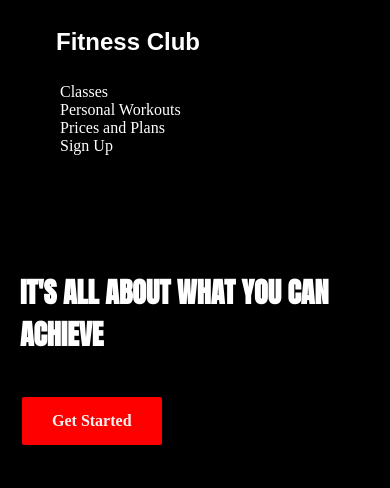
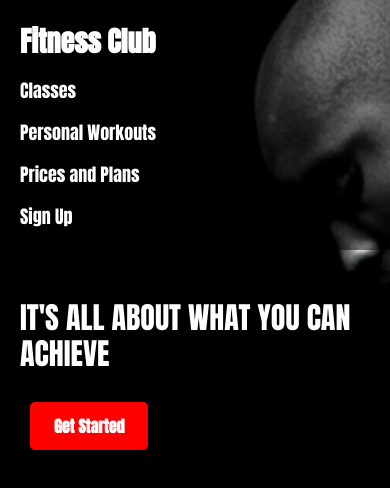
Before and after one commit to HasanAsif64/Gym-Site, a plain HTML site: page index.html in a window 390 px wide. Drawn offline with Linux system fonts and the light colour scheme.

Commit message:
Update index.html

```diff
--- a/index.html
+++ b/index.html
@@ -1,56 +1,50 @@
 <!DOCTYPE html>
 <html lang="en">
 <head>
-  <meta charset="UTF-8">
-  <meta name="viewport" content="width=device-width, initial-scale=1.0">
+  <meta charset="UTF-8" />
+  <meta name="viewport" content="width=device-width, initial-scale=1.0"/>
   <title>Fitness Club Home</title>
   <link href="https://fonts.googleapis.com/css2?family=Anton&display=swap" rel="stylesheet">
   <style>
     html, body {
-      background: url('img/image.jpg');
-      height: 100%;
-      background-size: cover;
-      background-repeat: no-repeat;
       margin: 0;
       padding: 0;
+      height: 100%;
+      background: url('/img/image.jpg') no-repeat center center fixed;
+      background-size: cover;
+      font-family: 'Anton', sans-serif;
     }
 
     .navbar {
-      width: auto;
-      background-color: transparent;
       display: flex;
-      justify-content: left;
-      margin-bottom: 300px;
+      justify-content: space-between;
+      align-items: center;
+      padding: 20px 30px;
+      background-color: rgba(0, 0, 0, 0.5); /* optional for better readability */
     }
 
-    #brandname {
-      border: none;
-      background-color: transparent;
+    #brandname h2 {
+      margin: 0;
     }
 
     #brandname a {
       text-decoration: none;
       color: white;
-      font-weight: bold;
-      font-size: larger;
-      margin-left: 30px;
+      font-size: 28px;
     }
 
     #list {
-      color: white;
+      list-style: none;
       display: flex;
-      float: left;
-      list-style: none;
-      flex-direction: row;
-      margin-top: 21px;
-      margin-left: 40px;
+      padding: 0;
+      margin: 0;
+      gap: 30px;
     }
 
     #list a {
       text-decoration: none;
-      margin-top: 30px;
-      margin-right: 50px;
       color: white;
+      font-size: 18px;
     }
 
     #list a:hover {
@@ -58,92 +52,66 @@
     }
 
     .quote {
-      margin-left: 40px;
-      font-family: 'Anton', sans-serif;
-      font-weight: bolder;
+      margin: 80px 30px 20px;
       color: white;
       font-size: 50px;
-      text-align: center;
-      margin-right: 400px;
+      max-width: 90%;
+      line-height: 1.2;
     }
 
     .button {
+      margin: 30px;
+    }
+
+    .button a {
       display: inline-block;
       background-color: red;
       color: white;
-      padding: 20px 60px;
+      padding: 15px 40px;
       text-decoration: none;
+      font-size: 20px;
       font-weight: bold;
-      border: 2px solid black;
-      border-radius: 4px;
+      border-radius: 5px;
       transition: background-color 0.3s;
-      margin-left: 470px;
-      margin-top: 40px;
-    }
-
-    .button a {
-      color: rgb(247, 242, 242);
-      background-color: red;
-      padding: 4px 0px;
-      text-decoration: none;
-      align-items: center;
-      font-size: large;
     }
 
     .button a:hover {
-      color: royalblue;
+      background-color: darkred;
+      color: white;
     }
 
-    /* 🔽 Responsive Styles for Mobile */
+    /* ✅ Responsive */
     @media screen and (max-width: 768px) {
       .navbar {
         flex-direction: column;
         align-items: flex-start;
-        margin-bottom: 100px;
-      }
-
-      #brandname {
-        margin-left: 20px;
-        margin-top: 10px;
+        padding: 20px;
       }
 
       #list {
         flex-direction: column;
-        margin-left: 20px;
-        margin-top: 10px;
-      }
-
-      #list a {
-        margin: 10px 0;
+        gap: 15px;
+        margin-top: 15px;
       }
 
       .quote {
-        font-size: 28px;
-        margin-left: 20px;
-        margin-right: 20px;
-        text-align: left;
-      }
-
-      .button {
-        margin-left: 20px;
-        margin-right: 20px;
-        padding: 15px 30px;
+        font-size: 30px;
+        margin: 50px 20px 20px;
       }
 
       .button a {
         font-size: 16px;
+        padding: 12px 24px;
       }
     }
   </style>
 </head>
 <body>
+
   <header class="navbar">
-    <button id="brandname">
-      <h2>
-        <a href="#">Fitness Club</a>
-      </h2>
-    </button>
-
+    <div id="brandname">
+      <h2><a href="#">Fitness Club</a></h2>
+    </div>
     <ul id="list">
       <li><a href="#">Classes</a></li>
       <li><a href="#">Personal Workouts</a></li>
@@ -159,5 +127,6 @@
   <div class="button">
     <a href="home.html">Get Started</a>
   </div>
+
 </body>
 </html>
```
